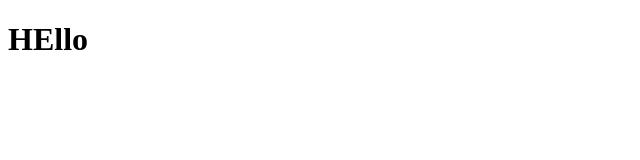
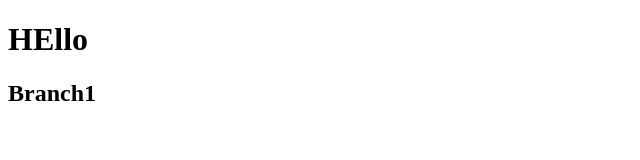
Before and after one commit to Suraj-Dal/demo, a plain HTML site: page index.html in a window 1280 px wide. Shown: the whole page, without its empty margins (0-640 px from the left). Drawn offline with Linux system fonts and the light colour scheme.

Commit message:
branch1 changes

```diff
--- a/index.html
+++ b/index.html
@@ -4,5 +4,6 @@
 </head>
 <body>
     <h1>HEllo</h1>
+    <h2>Branch1</h2>
 </body>
 </html>
```
